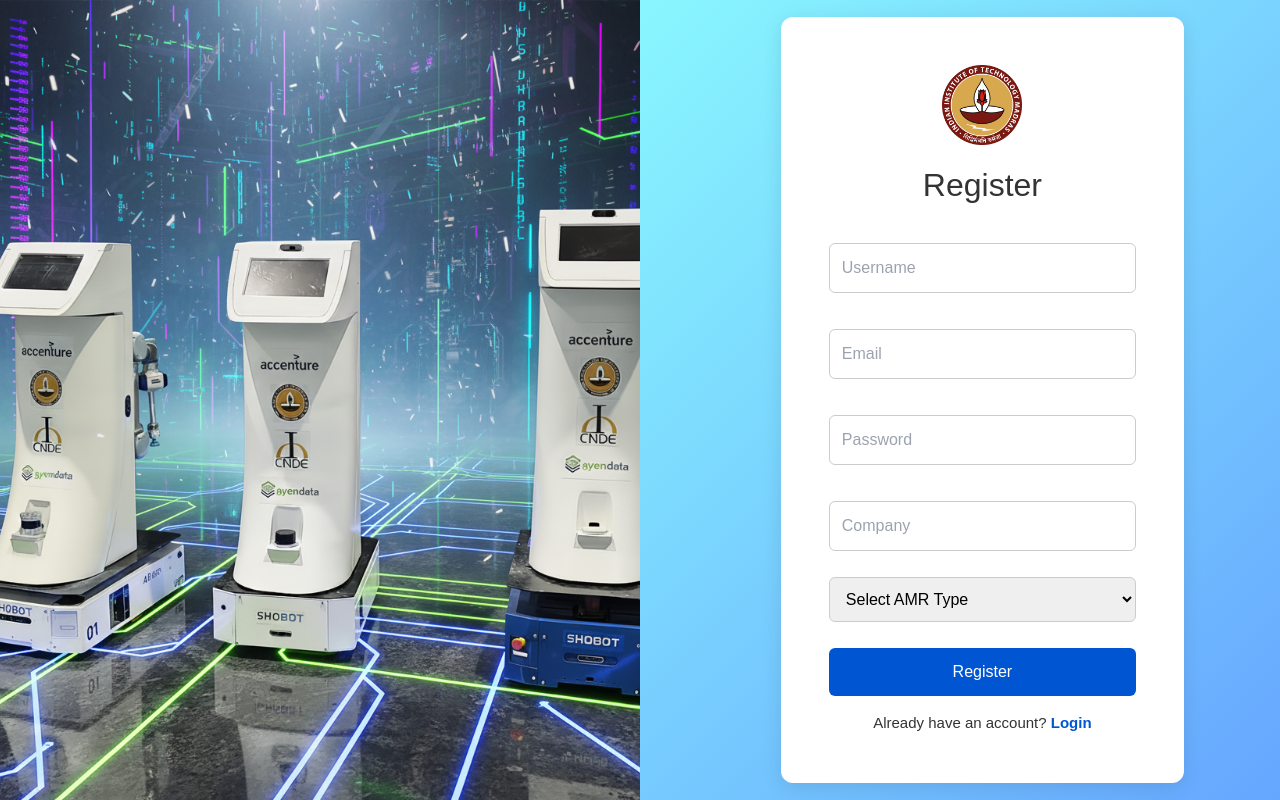
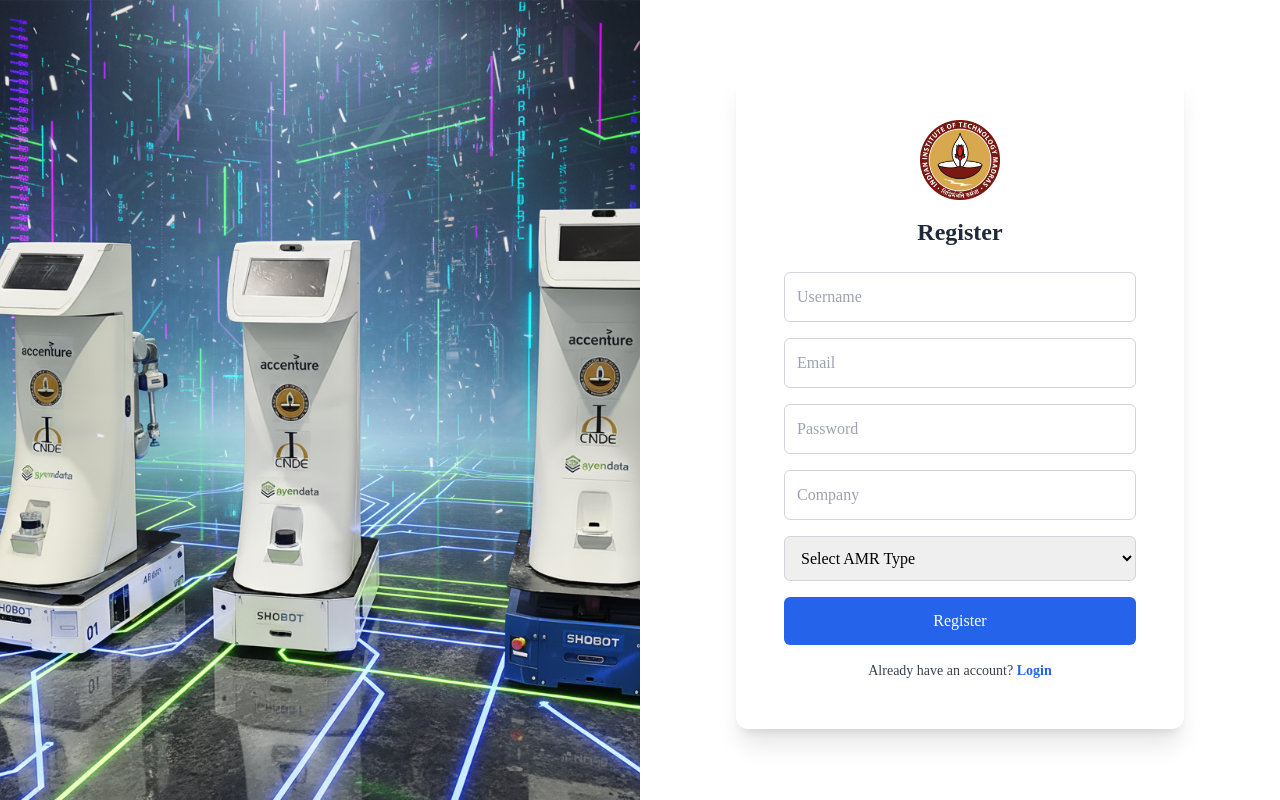
Before and after one commit to SHOBOT-DEV/AMR, a React (Create React App) app in the folder FrontEnd/: page /register in a window 1280 px wide. Built offline with nearby package versions, Linux system fonts and the light colour scheme; no server answers.

Commit message:
Auth Update

```diff
--- a/FrontEnd/src/components/MainPage.jsx
+++ b/FrontEnd/src/components/MainPage.jsx
@@ -1,7 +1,7 @@
 import React, { useRef, useEffect, useState, useCallback } from "react";
 import { useNavigate } from "react-router-dom";
 import Sidebar from "./SideBar";
-import JoyStick from "./JoyStick";
+import JoyStick from "./JoyStick.jsx";
 import {
   FaBatteryHalf,
   FaPlay,
--- a/FrontEnd/src/components/Register.css
+++ /dev/null
@@ -1,63 +0,0 @@
-.register-container {
-  font-family: "Poppins", sans-serif;
-}
-
-.auth-box {
-  background-color: #fff;
-  padding: 3rem;
-  border-radius: 12px;
-  box-shadow: 0px 4px 20px rgba(0, 0, 0, 0.1);
-}
-
-.auth-box h1 {
-  margin-bottom: 1.5rem;
-  font-size: 2rem;
-  text-align: center;
-  color: #333;
-}
-
-.auth-box form {
-  display: flex;
-  flex-direction: column;
-  gap: 1rem;
-}
-
-.auth-box input,
-.auth-box select {
-  padding: 0.75rem;
-  border: 1px solid #ccc;
-  border-radius: 6px;
-  font-size: 1rem;
-}
-
-.auth-box button {
-  padding: 0.75rem;
-  background-color: #0056d2;
-  color: white;
-  border: none;
-  border-radius: 6px;
-  font-size: 1rem;
-  cursor: pointer;
-  transition: 0.3s;
-}
-
-.auth-box button:hover {
-  background-color: #003f9e;
-}
-
-.auth-logo {
-  display: block;
-  margin: 0 auto 1rem;
-  width: 80px;
-}
-
-.login-message {
-  text-align: center;
-  margin-top: 1rem;
-}
-
-.login-message span {
-  color: #0056d2;
-  cursor: pointer;
-  font-weight: 600;
-}
--- a/FrontEnd/src/components/RightPanel.jsx
+++ b/FrontEnd/src/components/RightPanel.jsx
@@ -1,62 +1,53 @@
-// import React from "react";
-// import { useEffect, useRef } from "react";
-import "./RightPanel.css";
+import React from "react";
 
-import { useEffect, useRef } from "react";
-import nipplejs from "nipplejs";
-
-const joystickPanelStyle = {
-  position: "fixed",
-  top: "50%",
-  right: 20,
-  transform: "translateY(-50%)",
-  width: 180,
-  height: 180,
-  backgroundColor: "#222",
-  borderRadius: "20px",
-  boxShadow: "0 0 15px rgba(0,0,0,0.7)",
-  display: "flex",
-  justifyContent: "center",
-  alignItems: "center",
-  zIndex: 1000,
-};
-
-function Joystick() {
-  const joystickRef = useRef(null);
-
-  useEffect(() => {
-    const joystick = nipplejs.create({
-      zone: joystickRef.current,
-      mode: "static",
-      position: { top: "50%", left: "50%" },
-      color: "#888",
-      size: 120,
-    });
-
-    joystick.on("move", (evt, data) => {
-      // Handle move data
-      console.log("Direction:", data.direction);
-      console.log("Distance:", data.distance);
-    });
-
-    joystick.on("end", () => {
-      console.log("Joystick released");
-    });
-
-    return () => {
-      joystick.destroy();
-    };
-  }, []);
-
-  return (
-    <div style={joystickPanelStyle}>
-      <div
-        ref={joystickRef}
-        className="joystick-zone"
-        style={{ width: 150, height: 150 }}
-      />
-    </div>
-  );
+interface RightPanelProps {
+  pos: { left: number; top: number };
+  children: React.ReactNode;
 }
 
-export default Joystick;
+const RightPanel: React.FC<RightPanelProps> = ({ pos, children }) => (
+  <div
+    style={{ left: pos.left, top: pos.top }}
+    className="
+      fixed z-[90]
+      w-[220px]
+      p-3
+      flex flex-col gap-2
+      rounded-r-xl
+      bg-gradient-to-b from-sky-200 via-sky-300 to-sky-400
+      shadow-[4px_8px_24px_rgba(2,12,22,0.18)]
+      border-l border-white/20
+    "
+  >
+    {children}
+  </div>
+);
+
+interface PanelItemProps {
+  icon: React.ComponentType<{ className?: string }>;
+  label: string;
+  onClick?: () => void;
+}
+
+export const PanelItem: React.FC<PanelItemProps> = ({
+  icon: Icon,
+  label,
+  onClick,
+}) => (
+  <button
+    onClick={onClick}
+    className="
+      group flex items-center gap-3
+      px-3 py-2
+      rounded-lg font-semibold
+      text-slate-900
+      hover:bg-white/20 hover:text-white
+      transition
+    "
+  >
+    <Icon className="text-sky-800 group-hover:text-white" />
+    <span>{label}</span>
+  </button>
+);
+
+export default RightPanel;
--- a/FrontEnd/src/components/login.css
+++ /dev/null
@@ -1,117 +0,0 @@
-/* Full page container: left image + right login */
-.login-container {
-  display: flex;
-  width: 100%;
-  height: 100vh;
-  margin: 0;
-  overflow: hidden;
-}
-
-/* Left background image */
-.login-image {
-  flex: 1;
-  background-size: cover;
-  background-position: center;
-  background-repeat: no-repeat;
-}
-
-/* Right side: React-style gradient background */
-.auth {
-  flex: 1;
-  display: flex;
-  align-items: center;
-  justify-content: center;
-  background: linear-gradient(135deg, #89f7fe 0%, #66a6ff 100%);
-  /* light React-style gradient */
-  padding: 40px;
-  box-sizing: border-box;
-}
-
-/* White container box around login form */
-.auth-inner-box {
-  background: #fff;
-  border: 1px solid #e0e3e8;
-  border-radius: 12px;
-  padding: 40px;
-  box-shadow: 0 8px 24px rgba(0, 0, 0, 0.08);
-  display: flex;
-  align-items: center;
-  justify-content: center;
-  width: 100%;
-  max-width: 480px;
-  height: auto;
-}
-
-/* Login form box */
-.auth-box {
-  width: 360px;
-  text-align: center;
-}
-
-/* Logo */
-.auth-logo {
-  width: 72px;
-  height: auto;
-  display: block;
-  margin: 0 auto 16px;
-}
-
-/* Inputs */
-.auth-box input {
-  width: 100%;
-  padding: 10px;
-  margin: 10px 0;
-  border: 1px solid #ccc;
-  border-radius: 5px;
-  font-size: 16px;
-}
-
-/* Login button */
-.auth-box button {
-  width: 100%;
-  background-color: #0056d2;
-  color: white;
-  padding: 10px;
-  border: none;
-  border-radius: 5px;
-  cursor: pointer;
-  font-size: 16px;
-  margin-top: 10px;
-}
-.auth-box button:hover {
-  background-color: #0041a8;
-}
-
-/* Sign up spacing below login button */
-.login-message {
-  margin-top: 35px;
-  font-size: 15px;
-  color: #333;
-}
-
-/* Responsive: hide image and center box */
-@media (max-width: 900px) {
-  .login-image {
-    display: none;
-  }
-
-  .auth {
-    justify-content: center;
-    padding: 20px;
-  }
-
-  .auth-inner-box {
-    padding: 30px;
-    width: 90%;
-    height: auto;
-  }
-
-  .auth-box {
-    width: 100%;
-  }
-  .auth {
-    border: 3px solid #d0d0d0;
-    border-radius: 10px;
-    margin: 20px;
-  }
-}
--- a/FrontEnd/src/components/Register.jsx
+++ b/FrontEnd/src/pages/Register.tsx
@@ -1,9 +1,13 @@
-import { useState } from "react";
-import "./Register.css";
+import { useState, type FormEvent } from "react";
 import LeftImage from "../assets/Shobot_Img.png";
 import IITLogo from "../assets/IIT_Logo.png";
 
-const Register = ({ onRegister, onLoginClick }) => {
+interface RegisterProps {
+  onRegister: () => void;
+  onLoginClick: () => void;
+}
+
+const Register = ({ onRegister, onLoginClick }: RegisterProps) => {
   const [username, setUsername] = useState("");
   const [email, setEmail] = useState("");
   const [password, setPassword] = useState("");
@@ -12,7 +16,7 @@
   const [error, setError] = useState("");
   const [success, setSuccess] = useState("");
 
-  const handleSubmit = async (e) => {
+  const handleSubmit = async (e: FormEvent<HTMLFormElement>) => {
     e.preventDefault();
     setError("");
     setSuccess("");
@@ -26,7 +30,7 @@
           email: email.trim(),
           password: password.trim(),
           company: company.trim(),
-          amrType: amrType,
+          amrType,
         }),
       });
 
@@ -34,84 +38,78 @@
 
       if (response.ok && data.success) {
         setSuccess("Registration successful! Redirecting to login...");
-        setTimeout(() => {
-          onRegister();
-        }, 1500);
+        setTimeout(onRegister, 1500);
       } else {
         setError(data.message || "Registration failed. Please try again.");
       }
-    } catch (err) {
-      console.error(err);
-      setError(
-        "Network error. Make sure Flask server is running on port 5000.",
-      );
+    } catch {
+      setError("Network error. Make sure Flask server is running on port 5000.");
     }
   };
 
   return (
-    <div
-      className="register-container"
-      style={{ display: "flex", height: "100vh", width: "100vw" }}
-    >
-      {/* Left half */}
+    <div className="flex h-screen w-screen font-[Poppins]">
+      {/* Left image */}
       <div
-        className="register-image"
-        style={{
-          backgroundImage: `url(${LeftImage})`,
-          width: "50%",
-          backgroundSize: "cover",
-          backgroundPosition: "center",
-        }}
+        className="hidden md:block w-1/2 bg-cover bg-center"
+        style={{ backgroundImage: `url(${LeftImage})` }}
       />
 
-      {/* Right half */}
-      <div
-        className="auth"
-        style={{
-          width: "50%",
-          display: "flex",
-          justifyContent: "flex-end",
-          alignItems: "center",
-          paddingRight: "6rem",
-        }}
-      >
-        <div className="auth-box" style={{ width: "80%", maxWidth: "420px" }}>
-          <img src={IITLogo} alt="IIT logo" className="auth-logo" />
-          <h1>Register</h1>
+      {/* Right */}
+      <div className="flex w-full md:w-1/2 items-center justify-end pr-24">
+        <div className="w-full max-w-md rounded-xl bg-white p-12 shadow-xl">
+          <img
+            src={IITLogo}
+            alt="IIT logo"
+            className="mx-auto mb-4 w-20"
+          />
 
-          {error && <p style={{ color: "red" }}>{error}</p>}
-          {success && <p style={{ color: "green" }}>{success}</p>}
+          <h1 className="mb-6 text-center text-2xl font-semibold text-gray-800">
+            Register
+          </h1>
 
-          <form onSubmit={handleSubmit}>
+          {error && <p className="mb-3 text-red-500">{error}</p>}
+          {success && <p className="mb-3 text-green-600">{success}</p>}
+
+          <form onSubmit={handleSubmit} className="space-y-4">
             <input
+              className="w-full rounded-md border border-gray-300 p-3"
               type="text"
               placeholder="Username"
               value={username}
               onChange={(e) => setUsername(e.target.value)}
               required
             />
+
             <input
+              className="w-full rounded-md border border-gray-300 p-3"
               type="email"
               placeholder="Email"
               value={email}
               onChange={(e) => setEmail(e.target.value)}
               required
             />
+
             <input
+              className="w-full rounded-md border border-gray-300 p-3"
               type="password"
               placeholder="Password"
               value={password}
               onChange={(e) => setPassword(e.target.value)}
               required
             />
+
             <input
+              className="w-full rounded-md border border-gray-300 p-3"
               type="text"
               placeholder="Company"
               value={company}
               onChange={(e) => setCompany(e.target.value)}
               required
             />
+
             <select
+              className="w-full rounded-md border border-gray-300 p-3"
               value={amrType}
               onChange={(e) => setAmrType(e.target.value)}
               required
@@ -122,14 +120,20 @@
               <option value="AMR 300">AMR 300</option>
               <option value="AMR 500">AMR 500</option>
             </select>
-            <button type="submit">Register</button>
+
+            <button
+              type="submit"
+              className="w-full rounded-md bg-blue-600 py-3 text-white transition hover:bg-blue-800"
+            >
+              Register
+            </button>
           </form>
 
-          <p className="login-message">
+          <p className="mt-4 text-center text-sm text-gray-700">
             Already have an account?{" "}
             <span
               onClick={onLoginClick}
-              style={{ cursor: "pointer", color: "#0056d2" }}
+              className="cursor-pointer font-semibold text-blue-600 hover:underline"
             >
               Login
             </span>
--- a/FrontEnd/src/components/login.jsx
+++ b/FrontEnd/src/pages/login.tsx
@@ -1,15 +1,19 @@
-import { useState } from "react";
-import "./login.css";
+import { useState, type FormEvent } from "react";
 import LeftImage from "../assets/Shobot_Img.png";
 import IITLogo from "../assets/IIT_Logo.png";
 import { storeAuthTokens, API_BASE } from "../utils/auth";
 
-const Login = ({ onLogin, onSignUpClick }) => {
+interface LoginProps {
+  onLogin: () => void;
+  onSignUpClick: () => void;
+}
+
+const Login = ({ onLogin, onSignUpClick }: LoginProps) => {
   const [username, setUsername] = useState("");
   const [password, setPassword] = useState("");
   const [error, setError] = useState("");
 
-  const handleSubmit = async (e) => {
+  const handleSubmit = async (e: FormEvent<HTMLFormElement>) => {
     e.preventDefault();
 
     try {
@@ -34,53 +38,64 @@
       } else {
         setError(data.message || "Login failed. Please try again.");
       }
-    } catch (err) {
-      console.error(err);
-      setError(
-        "Network error. Make sure Flask server is running on port 5000.",
-      );
+    } catch {
+      setError("Network error. Make sure Flask server is running on port 5000.");
     }
   };
 
   return (
-    <div className="login-container">
+    <div className="flex h-screen w-full overflow-hidden">
+      {/* Left image */}
       <div
-        className="login-image"
+        className="hidden md:block flex-1 bg-cover bg-center"
         style={{ backgroundImage: `url(${LeftImage})` }}
       />
 
-      <div className="auth">
-        <div className="auth-box">
-          <img src={IITLogo} alt="IIT logo" className="auth-logo" />
-          <h1>Login</h1>
-          {error && <p style={{ color: "red" }}>{error}</p>}
+      {/* Right side */}
+      <div className="flex flex-1 items-center justify-center bg-gradient-to-br from-cyan-200 to-blue-400 p-10">
+        <div className="w-full max-w-md rounded-xl bg-white p-10 shadow-xl text-center">
+          <img
+            src={IITLogo}
+            alt="IIT logo"
+            className="mx-auto mb-4 w-20"
+          />
 
-          <form onSubmit={handleSubmit}>
+          <h1 className="mb-6 text-2xl font-semibold text-gray-800">
+            Login
+          </h1>
+
+          {error && <p className="mb-3 text-red-500">{error}</p>}
+
+          <form onSubmit={handleSubmit} className="space-y-4">
             <input
+              className="w-full rounded-md border border-gray-300 p-2 text-base"
               type="text"
               placeholder="Username"
               value={username}
               onChange={(e) => setUsername(e.target.value)}
               required
             />
+
             <input
+              className="w-full rounded-md border border-gray-300 p-2 text-base"
               type="password"
               placeholder="Password"
               value={password}
               onChange={(e) => setPassword(e.target.value)}
               required
             />
-            <button type="submit">Login</button>
+
+            <button
+              type="submit"
+              className="w-full rounded-md bg-blue-600 py-2 text-white transition hover:bg-blue-700"
+            >
+              Login
+            </button>
           </form>
 
           <span
             onClick={onSignUpClick}
-            style={{
-              cursor: "pointer",
-              color: "#0056d2",
-              marginTop: "20px",
-              display: "block",
-            }}
+            className="mt-6 block cursor-pointer font-medium text-blue-600 hover:underline"
           >
             Sign up
           </span>
```
Also changed, not shown: FrontEnd/src/App.jsx (+4 -4 lines), FrontEnd/src/pages/AdminLogin.tsx (renamed from FrontEnd/src/components/AdminLogin.tsx), 2 other files (tests, documents, lock files or other folders).
